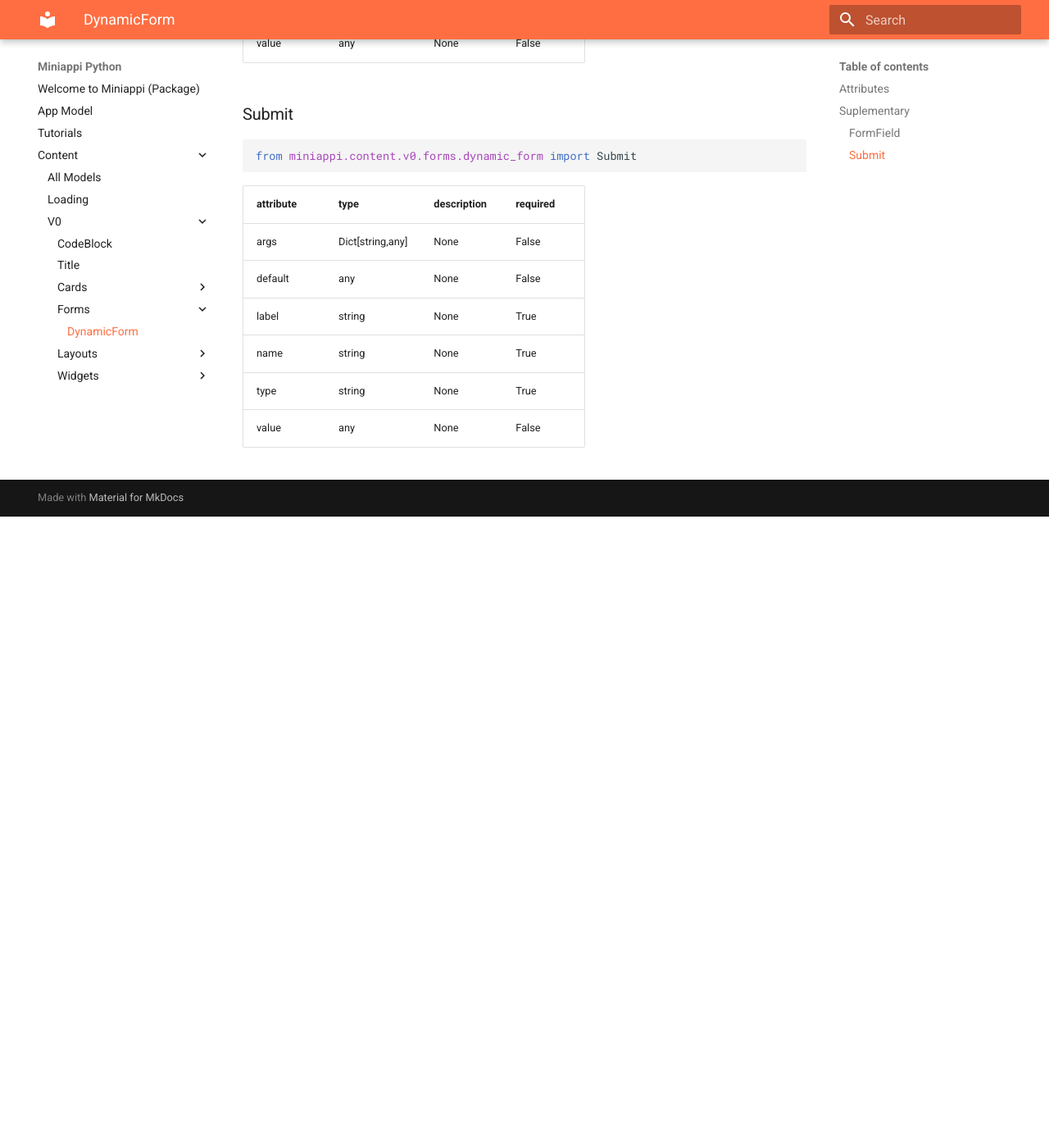
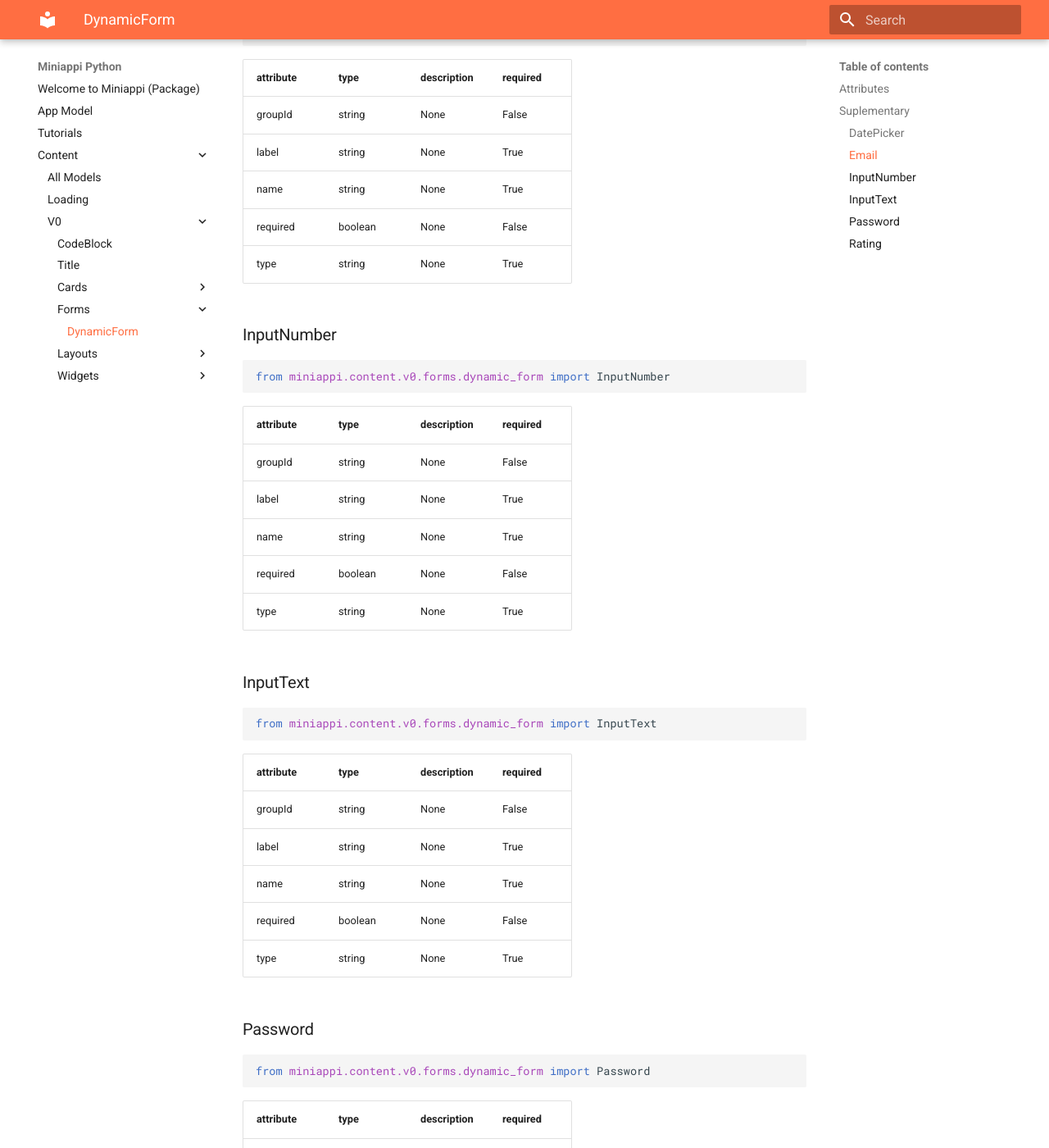
Before and after one commit to Miksus/miniappi-python, an MkDocs documentation site: the page built from docs/content/v0/forms/DynamicForm.md, in a window 1280 px wide and 1400 px high, scrolled down 1069 px. Shown: the whole window at 82% size. Built offline with MkDocs 1.6.1 and Material for MkDocs 9.7.7, drawn with Linux system fonts in a browser that asks for light colours; before the commit the page ends 1699 px from its top, so only the background shows below that; some of the changed text lies outside the part shown.

Commit message:
upd: dynamic forms

````diff
--- a/docs/content/v0/forms/DynamicForm.md
+++ b/docs/content/v0/forms/DynamicForm.md
@@ -13,34 +13,90 @@
 | attribute  | type      | description | required |
 |------------|-----------|-------------|----------|
 | fields | array | None | True |
+| legend | string | None | False |
 
 ## Suplementary
 
-### FormField
+### DatePicker
 ```python
-from miniappi.content.v0.forms.dynamic_form import FormField
+from miniappi.content.v0.forms.dynamic_form import DatePicker
 ```
 
 | attribute  | type      | description | required |
 |------------|-----------|-------------|----------|
-| args | Dict[string,any] | None | False |
-| default | any | None | False |
+| groupId | string | None | False |
 | label | string | None | True |
 | name | string | None | True |
-| type | string: <ul><li>'text'</li><li>'date'</li><li>'datetime'</li><li>'boolean'</li><li>'integer'</li><li>'submit'</li></ul> | None | True |
-| value | any | None | False |
+| required | boolean | None | False |
+| type | string | None | True |
 
 
-### Submit
+### Email
 ```python
-from miniappi.content.v0.forms.dynamic_form import Submit
+from miniappi.content.v0.forms.dynamic_form import Email
 ```
 
 | attribute  | type      | description | required |
 |------------|-----------|-------------|----------|
-| args | Dict[string,any] | None | False |
-| default | any | None | False |
+| groupId | string | None | False |
 | label | string | None | True |
 | name | string | None | True |
+| required | boolean | None | False |
 | type | string | None | True |
-| value | any | None | False |
+
+
+### InputNumber
+```python
+from miniappi.content.v0.forms.dynamic_form import InputNumber
+```
+
+| attribute  | type      | description | required |
+|------------|-----------|-------------|----------|
+| groupId | string | None | False |
+| label | string | None | True |
+| name | string | None | True |
+| required | boolean | None | False |
+| type | string | None | True |
+
+
+### InputText
+```python
+from miniappi.content.v0.forms.dynamic_form import InputText
+```
+
+| attribute  | type      | description | required |
+|------------|-----------|-------------|----------|
+| groupId | string | None | False |
+| label | string | None | True |
+| name | string | None | True |
+| required | boolean | None | False |
+| type | string | None | True |
+
+
+### Password
+```python
+from miniappi.content.v0.forms.dynamic_form import Password
+```
+
+| attribute  | type      | description | required |
+|------------|-----------|-------------|----------|
+| groupId | string | None | False |
+| label | string | None | True |
+| name | string | None | True |
+| required | boolean | None | False |
+| type | string | None | True |
+
+
+### Rating
+```python
+from miniappi.content.v0.forms.dynamic_form import Rating
+```
+
+| attribute  | type      | description | required |
+|------------|-----------|-------------|----------|
+| groupId | string | None | False |
+| label | string | None | True |
+| name | string | None | True |
+| required | boolean | None | False |
+| stars | number | None | False |
+| type | string | None | True |
````
Also changed, not shown: 1 other file.
